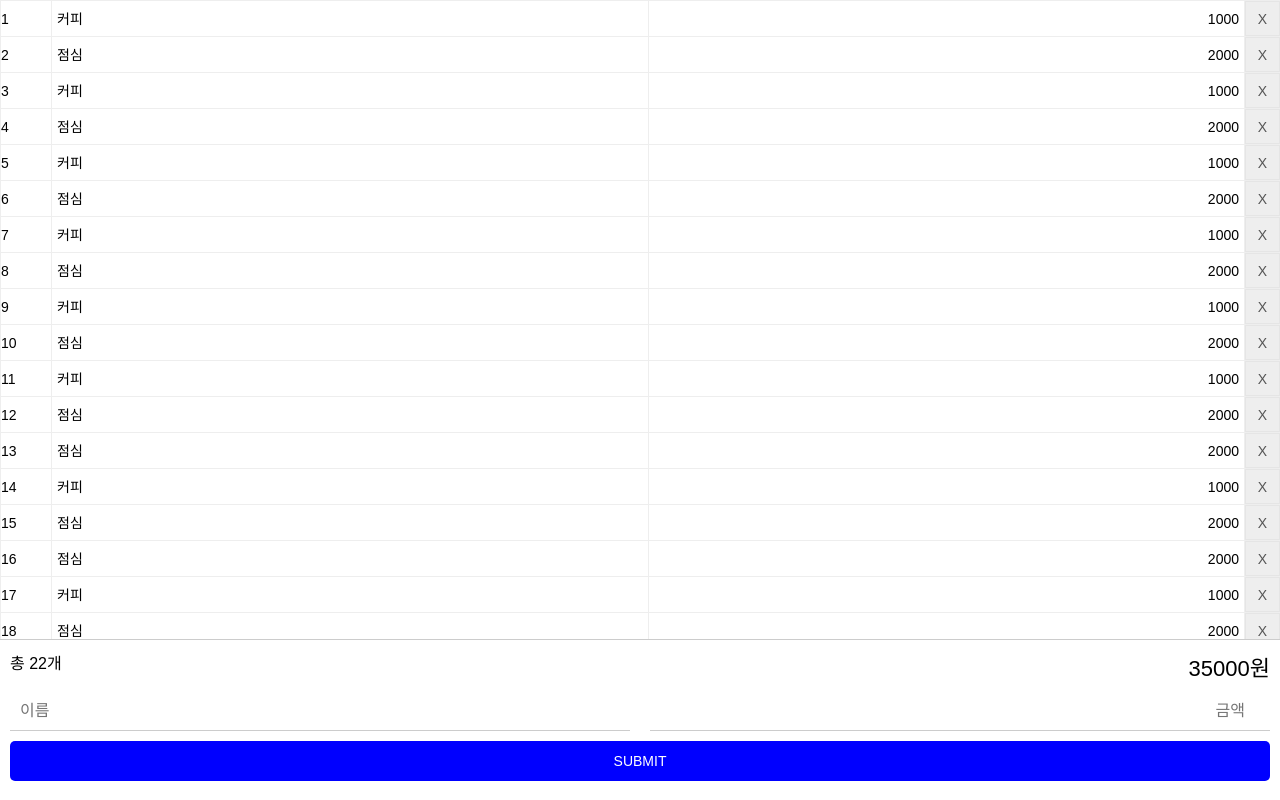
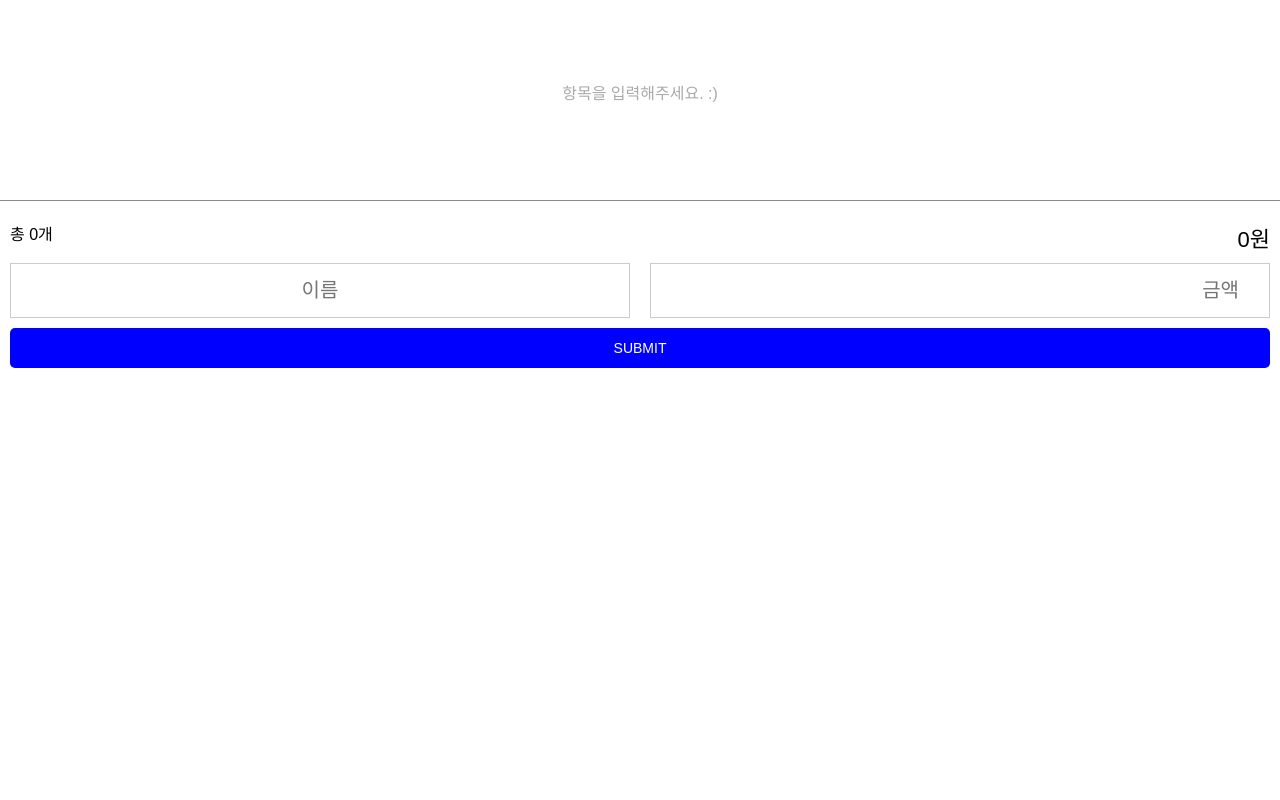
Before and after one commit to tg0825/listcalc, a React app: page / in a window 1280 px wide. Built offline with nearby package versions, Linux system fonts and the light colour scheme.

Commit message:
localStorage 저장, life cycle 활용, 없을 때 표시 추가

```diff
--- a/package.json
+++ b/package.json
@@ -36,6 +36,7 @@
     "promise": "8.0.1",
     "raf": "3.4.0",
     "react": "^16.3.1",
+    "react-currency": "^2.0.0",
     "react-dev-utils": "^5.0.1",
     "react-dom": "^16.3.1",
     "resolve": "1.6.0",
--- a/src/App.js
+++ b/src/App.js
@@ -17,96 +17,40 @@ class App extends Component {
 
     state = {
         itemList: [
-            {
-                name: '커피',
-                price: '1000'
-            },
-            {
-                name: '점심',
-                price: '2000'
-            },
-            {
-                name: '커피',
-                price: '1000'
-            },
-            {
-                name: '점심',
-                price: '2000'
-            },
-            {
-                name: '커피',
-                price: '1000'
-            },
-            {
-                name: '점심',
-                price: '2000'
-            },
-            {
-                name: '커피',
-                price: '1000'
-            },
-            {
-                name: '점심',
-                price: '2000'
-            },
-            {
-                name: '커피',
-                price: '1000'
-            },
-            {
-                name: '점심',
-                price: '2000'
-            },
-            {
-                name: '커피',
-                price: '1000'
-            },
-            {
-                name: '점심',
-                price: '2000'
-            },
-            {
-                name: '점심',
-                price: '2000'
-            },
-            {
-                name: '커피',
-                price: '1000'
-            },
-            {
-                name: '점심',
-                price: '2000'
-            },
-            {
-                name: '점심',
-                price: '2000'
-            },
-            {
-                name: '커피',
-                price: '1000'
-            },
-            {
-                name: '점심',
-                price: '2000'
-            },
-            {
-                name: '점심',
-                price: '2000'
-            },
-            {
-                name: '커피',
-                price: '1000'
-            },
-            {
-                name: '점심',
-                price: '2000'
-            },
-            {
-                name: '점심',
-                price: '2000'
-            }
+            // {
+            //     name: '커피',
+            //     price: '1000'
+            // },
         ],
         totalPrice: 0
+    }
+
+    getLocalStorage() {
+        const itemList = localStorage.itemList;
+
+        if (itemList) {
+            this.setState({
+                itemList: JSON.parse(itemList)
+            });
+        } else {
+            localStorage.itemList = JSON.stringify(this.state.itemList);
+        }
+    }
+
+    // 1. 돔 전, 돔 처리 불가
+    componentWillMount() {
+        if (this.state.itemList.length == 0) {
+
+        }
+        this.getLocalStorage();
+    }
+
+    // 6. 업데이트 후
+    componentDidUpdate(prevProps, prevState) {
+        // 이전 값과 지금 값을 비교
+        if (JSON.stringify(prevState.itemList) != JSON.stringify(this.state.itemList)) {
+            localStorage.itemList = JSON.stringify(this.state.itemList);
+        }
     }
 
     inputSubmit(item) {
--- a/src/App.scss
+++ b/src/App.scss
@@ -4,20 +4,20 @@
 // }
 //
 .App {
-    position: fixed;
-    top: 0;
-    left: 0;
-    right: 0;
-    bottom: 0;
-    overflow: auto;
-    -webkit-overflow-scrolling: touch;
+    // position: fixed;
+    // top: 0;
+    // left: 0;
+    // right: 0;
+    // bottom: 0;
+    // overflow: auto;
+    // -webkit-overflow-scrolling: touch;
 }
 
 .bottom {
-    position: fixed;
-    bottom: 0;
-    height: 160px;
+    // position: fixed;
+    // bottom: 0;
+    // height: 160px;
     // height: 30vh;
-    width: 100%;
-    overflow: hidden;
+    // width: 100%;
+    // overflow: hidden;
 }
--- a/src/Input.scss
+++ b/src/Input.scss
@@ -15,17 +15,16 @@
     }
 
     input {
-        background: none;
-        border: 0;
-        border-bottom: 1px solid #ccc;
-        font-size: 16px;
-        padding: 10px;
+        border: 1px solid #ccc;
+        font-size: 20px;
+        padding: 15px;
         width: 100%;
         box-sizing: border-box;
         border-radius: 0;
     }
 
     .input-name input {
+        text-align: center;
     }
 
     .input-price input {
--- a/src/List.js
+++ b/src/List.js
@@ -53,9 +53,13 @@ class List extends Component {
         }
 
         return (
-            <div className="cpt-list">
+            <div className={"cpt-list " + (this.props.itemList.length ? '' : 'empty')}>
                 <div className="list-inner">
                     {map(this.props.itemList)}
+                </div>
+
+                <div className="list-inner-empty">
+                    항목을 입력해주세요. :)
                 </div>
             </div>
         )
--- a/src/List.scss
+++ b/src/List.scss
@@ -1,14 +1,15 @@
 .cpt-list {
-    position: fixed;
-    top: 0;
-    left: 0;
-    right: 0;
-    bottom: 160px;
+    // position: fixed;
+    // top: 0;
+    // left: 0;
+    // right: 0;
+    // bottom: 160px;
     // width: 100%;
     // height: 70vh;
-    border-bottom: 1px solid #ccc;
-    overflow-x: hidden;
-    overflow-y: auto;
+    // border-bottom: 1px solid #ccc;
+    // overflow-x: hidden;
+    // overflow-y: auto;
+    min-height: 200px;
 
     .list-inner {
         display: table;
@@ -17,8 +18,27 @@
         table-layout: fixed;
     }
 
+    &.empty {
+        .list-inner-empty {
+            display: block;
+        }
+    }
+
+    .list-inner-empty {
+        text-align: center;
+        height: 200px;
+        padding: 80px 0 0;
+        color: #aaa;
+        display: none;
+        box-sizing: border-box;
+    }
+
     .row {
         display: table-row;
+
+        &:nth-child(even) div {
+            background: #f8f8f8;
+        }
     }
 
     .cell {
@@ -38,7 +58,8 @@
     }
 
     .cell-number {
-        width: 50px;
+        width: 40px;
+        padding-left: 10px;
     }
 
     .cell-price {
--- a/src/Result.js
+++ b/src/Result.js
@@ -4,6 +4,7 @@ class List extends Component {
     render () {
         const count = this.props.itemList.length;
         const Result = (item) => {
+            if (count == 0) return 0;
             var priceList = item.map((key, i) => [key.price]);
             return priceList.reduce((a, b) => {
                 return +a + +b;
--- a/src/Result.scss
+++ b/src/Result.scss
@@ -1,5 +1,6 @@
 .cpt-result {
-    margin: 10px;
+    border-top: 1px solid #888;
+    padding: 20px 10px 10px;
 }
 
 .result-count {
```
Also changed, not shown: 1 other file (tests, documents, lock files or other folders).
